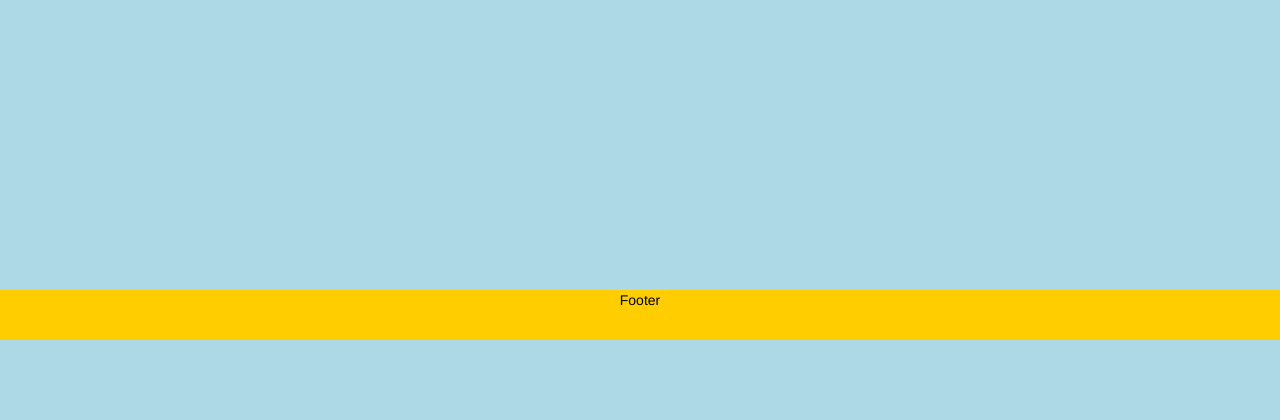
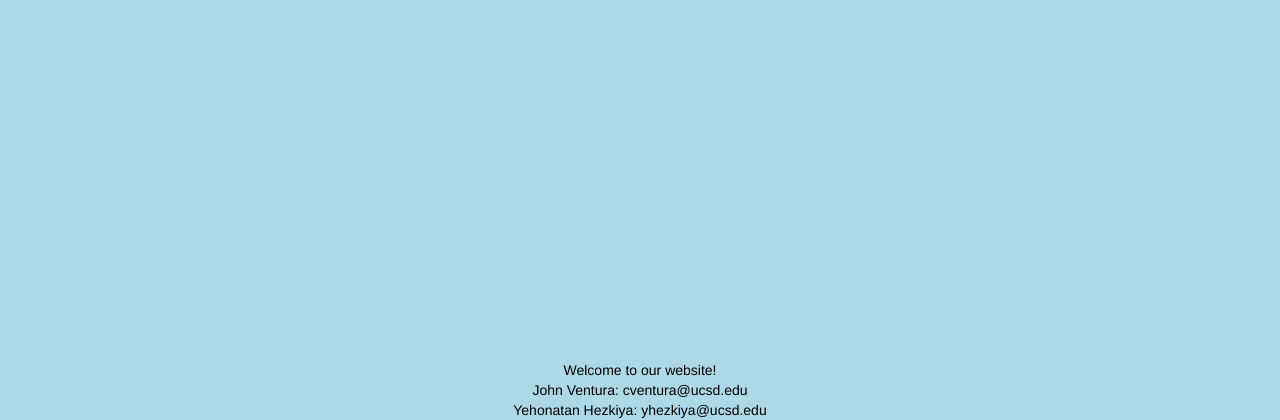
Before and after one commit to YohanCS/spisfinalproject, a Flask app: page /result_64 in a window 1280 px wide. Shown: the part 542-962 px from the top of the page. Before the commit the page ends 882 px from the top, so only its background shows below. Run offline with Flask 2, Linux system fonts and the light colour scheme; some libraries are stand-ins or nearby versions.

Commit message:
Updated some CSS

```diff
--- a/templates/footer.html
+++ b/templates/footer.html
@@ -1,3 +1,8 @@
 <footer>
-  Footer
+  <br>
+  Welcome to our website!
+  <br>
+  John Ventura: cventura@ucsd.edu
+  <br>
+  Yehonatan Hezkiya: yhezkiya@ucsd.edu
 </footer>
--- a/templates/layout.html
+++ b/templates/layout.html
@@ -25,9 +25,9 @@
         {% block content %}{% endblock %}
       </div>
     </div>
-    <div id="footer">
+    <footer class="footer"><div>
       {% include 'footer.html' %}
-    </div>
+   </div>
 
       <!-- jQuery (necessary for Bootstrap's JavaScript plugins) -->
     <script src="https://ajax.googleapis.com/ajax/libs/jquery/1.12.4/jquery.min.js"></script>
```
